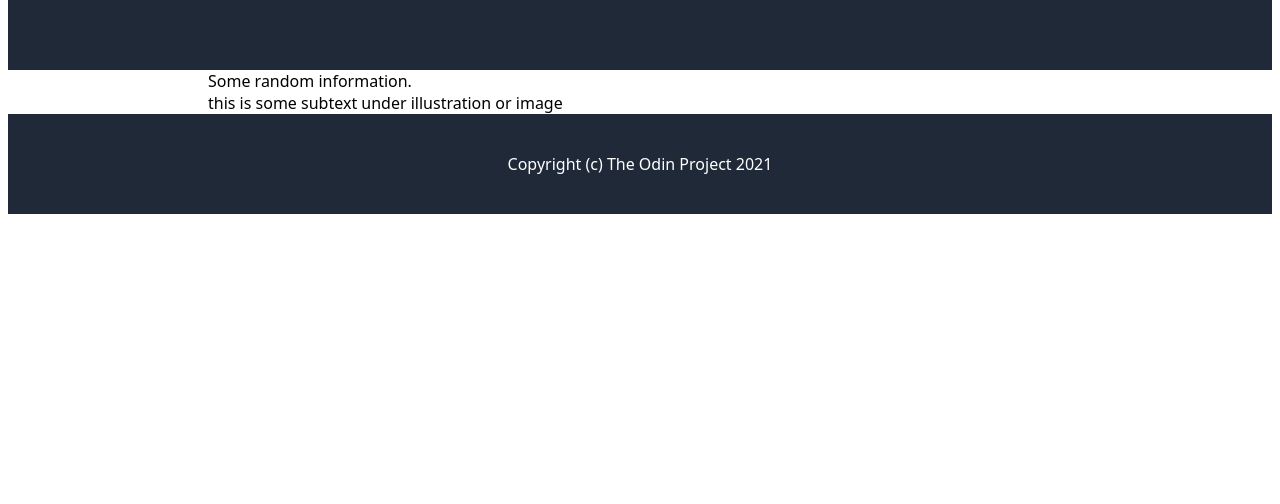
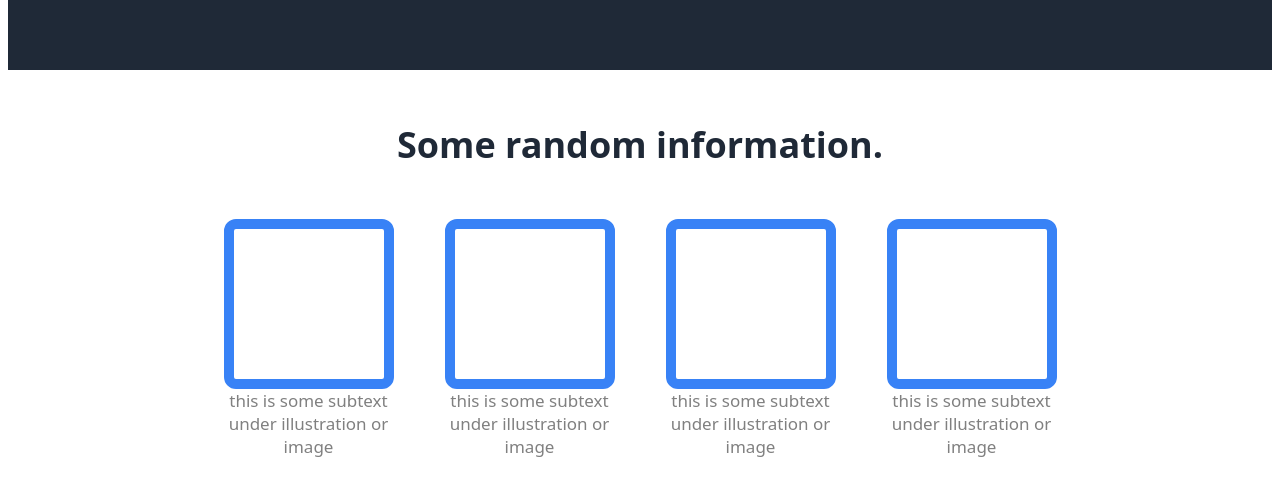
Before and after one commit to hortonhtlai/odin-landing-page, a plain HTML site: page index.html in a window 1280 px wide. Shown: the part 448-952 px from the top of the page. Before the commit the page ends 800 px from the top, so only its background shows below. Drawn offline with Linux system fonts and the light colour scheme.

Commit message:
Finish section2

```diff
--- a/index.html
+++ b/index.html
@@ -39,11 +39,29 @@
     </div>
 
     <div class="section2">
+        <div class="section2header">
             Some random information.
+        </div>
+        <div class="boxlist">
+        <div class="box">
+            <div class="emptybox"></div>
+            this is some subtext under illustration or image
+        </div>
 
         <div class="box">
             <div class="emptybox"></div>
             this is some subtext under illustration or image
+        </div>
+
+        <div class="box">
+            <div class="emptybox"></div>
+            this is some subtext under illustration or image
+        </div>
+
+        <div class="box">
+            <div class="emptybox"></div>
+            this is some subtext under illustration or image
+        </div>
         </div>
     </div>
 
--- a/styles.css
+++ b/styles.css
@@ -74,6 +74,42 @@ button {
     padding: 0px 200px;
 }
 
+.section2 {
+    text-align: center;
+}
+
+
+.section2header {
+    margin: 50px;
+    font-size: 36px;
+    font-weight: bolder;
+    color: #1F2937;
+}
+
+.boxlist {
+    display: flex;
+    justify-content: center;
+    gap: 20px;
+    margin-bottom: 100px;
+}
+
+.box {
+    font-size: 17px;
+    color: rgb(128, 128, 128);
+    display: flex;
+    flex-direction: column;
+    align-items: center;
+}
+
+.emptybox {
+    width: 150px;
+    height: 150px;
+    border-style: solid;
+    border-color: #3882F6;
+    border-radius: 12px;
+    border-width: 10px;
+}
+
 * {
     font-family: system-ui, -apple-system, BlinkMacSystemFont, 'Segoe UI', Roboto, Oxygen, Ubuntu, Cantarell, 'Open Sans', 'Helvetica Neue', sans-serif;
 }
```
Lines whose indentation alone changed are shown as unchanged.
